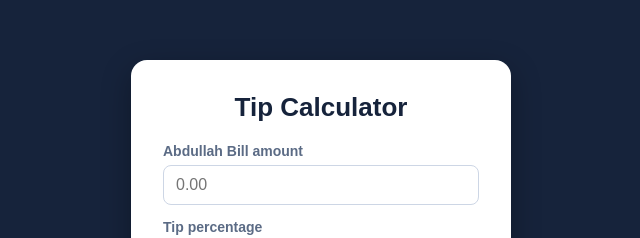
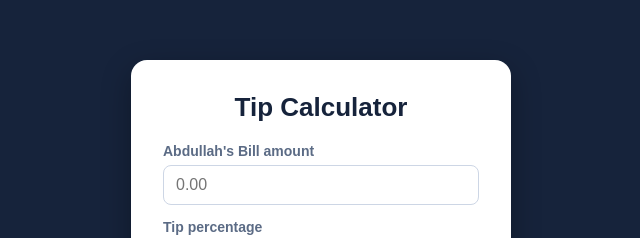
Before and after one commit to nisarahmad-31/classactivity1, a plain HTML site: page index.html in a window 1280 px wide. Shown: the part 124-362 px from the top of the page, 319-959 px from the left. Drawn offline with Linux system fonts and the light colour scheme.

Commit message:
update in new branch

```diff
--- a/index.html
+++ b/index.html
@@ -11,7 +11,7 @@
     <!-- CONFLICT ZONE: both developers will edit the line below -->
     <h1>Tip Calculator</h1>
 
-    <label for="bill">Abdullah Bill amount</label>
+    <label for="bill">Abdullah's Bill amount</label>
     <input id="bill" type="number" min="0" placeholder="0.00" />
 
     <label for="tip">Tip percentage</label>
```
